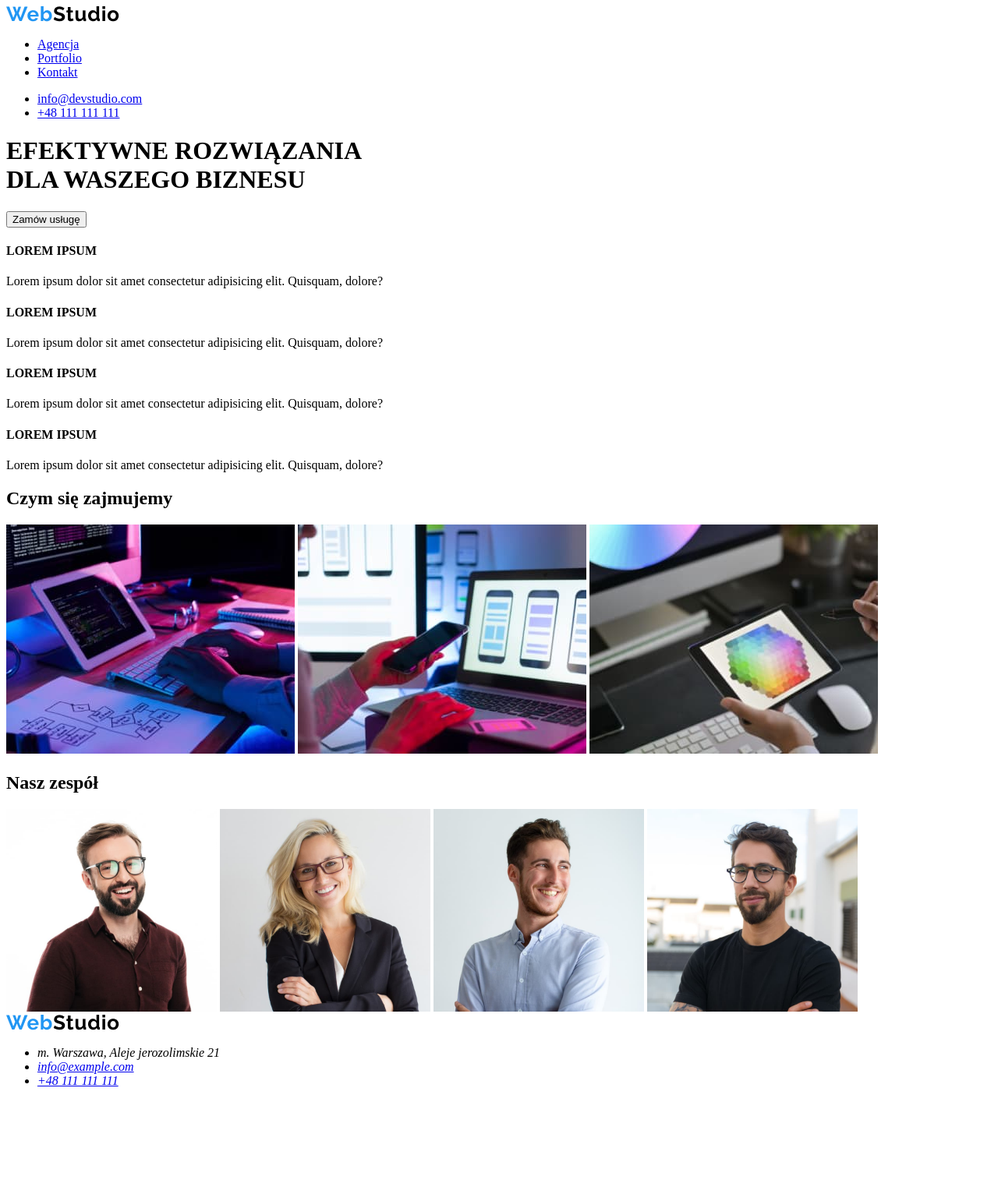
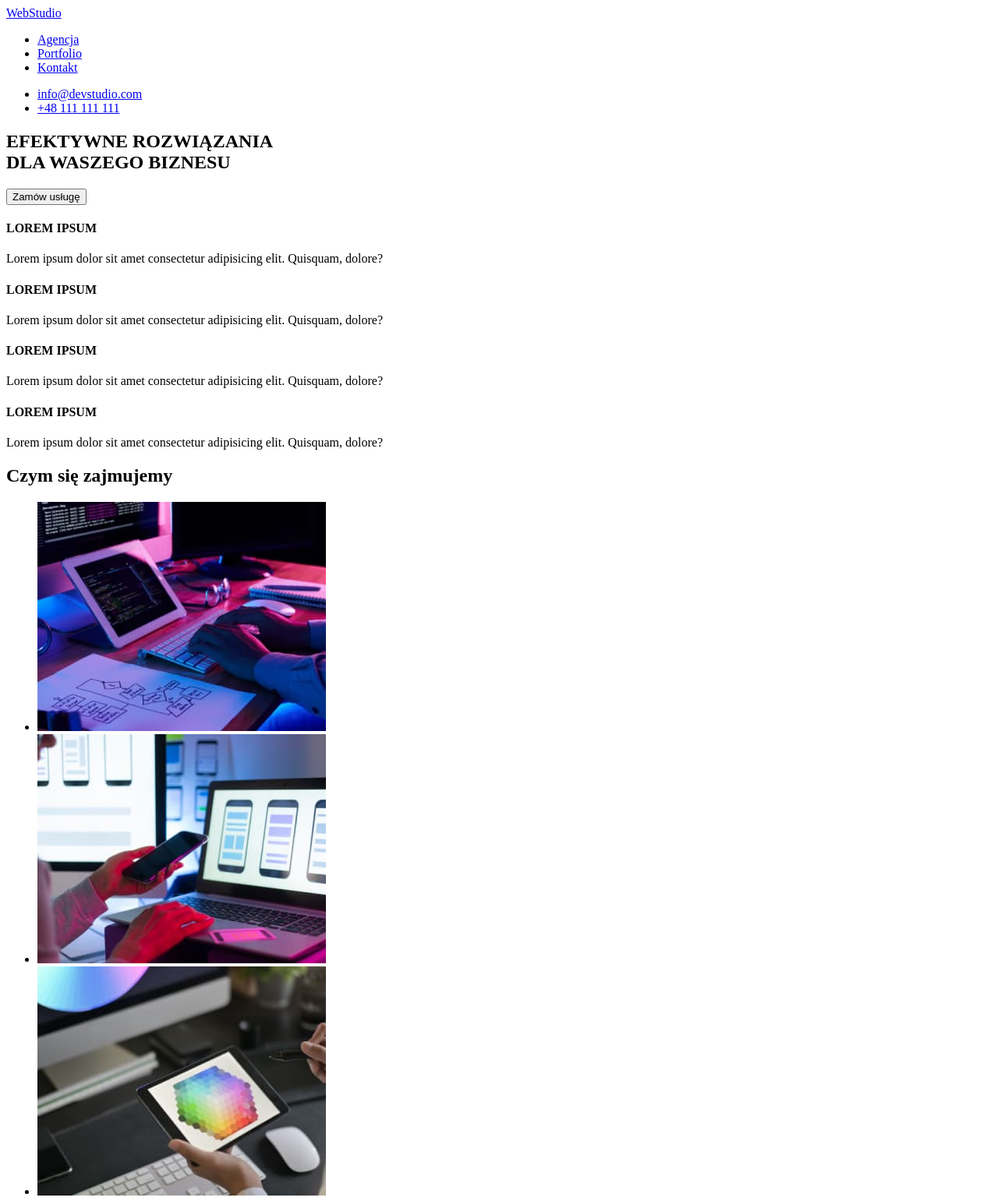
Before and after one commit to masa87/goit-markup-hw-01, a plain HTML site: page index.html in a window 1280 px wide. Shown: the top 1541 px of the page at 78% size. Before the commit the page ends 1412 px from the top, so only its background shows below. Drawn offline with Linux system fonts and the light colour scheme.

Commit message:
zamiana div na ul. oraz div na section

```diff
--- a/index.html
+++ b/index.html
@@ -10,7 +10,7 @@
 
 <body>
     <header>
-        <a href="#"><img src="images/Logo.jpg" alt="Logo" width="145"></a>
+        <a href="#">WebStudio</a>
         <nav>
             <ul>
                 <li><a href="#">Agencja</a></li>
@@ -27,12 +27,12 @@
 
     <main>
 
-        <div class="section1">
+        <section class="section1">
             <h1>EFEKTYWNE ROZWIĄZANIA<br> DLA WASZEGO BIZNESU</h1>
             <button type="button">Zamów usługę</button>
-        </div>
+        </section>
 
-        <div class="section2">
+        <section class="section2">
             <div class="box_card">
                 <h4>LOREM IPSUM</h4>
                 <p>Lorem ipsum dolor sit amet consectetur adipisicing elit. Quisquam, dolore?</p>
@@ -49,30 +49,30 @@
                 <h4>LOREM IPSUM</h4>
                 <p>Lorem ipsum dolor sit amet consectetur adipisicing elit. Quisquam, dolore?</p>
             </div>
-        </div>
+        </section>
 
-        <div class="section3">
+        <section class="section3">
             <h2>Czym się zajmujemy</h2>
-            <div class="box">
-                <img src="images/box1.jpg" alt="Aplikacje na tablety" width="370" height="294">
-                <img src="images/box2.jpg" alt="Aplikacje na komputery" width="370" height="294">
-                <img src="images/box3.jpg" alt="Aplikacje na urządzenia mobilne" width="370" height="294">
-            </div>
-        </div>
+            <ul class="box">
+                <li><img src="images/box1.jpg" alt="Aplikacje na tablety" width="370" height="294"></li>
+                <li><img src="images/box2.jpg" alt="Aplikacje na komputery" width="370" height="294"></li>
+                <li><img src="images/box3.jpg" alt="Aplikacje na urządzenia mobilne" width="370" height="294"></li>
+            </ul>
+        </section>
 
-        <div class="section4">
+        <section class="section4">
             <h2>Nasz zespół</h2>
-            <div class="team_card">
-                <img src="images/team1.jpg" alt="Product Designer" width="270" height="260">
-                <img src="images/team2.jpg" alt="Frontend Developer" width="270" height="260">
-                <img src="images/team3.jpg" alt="Marketing" width="270" height="260">
-                <img src="images/team4.jpg" alt="UI Designer" width="270" height="260">
-            </div>
-        </div>
+            <ul class="team_card">
+                <li><img src="images/team1.jpg" alt="Product Designer" width="270" height="260"></li>
+                <li><img src="images/team2.jpg" alt="Frontend Developer" width="270" height="260"></li>
+                <li><img src="images/team3.jpg" alt="Marketing" width="270" height="260"></li>
+                <li><img src="images/team4.jpg" alt="UI Designer" width="270" height="260"></li>
+            </ul>
+        </section>
     </main>
 
     <footer>
-        <a href="#"><img src="images/Logo.jpg" alt="Logo" width="145"></a>
+        <a href="#">WebStudio</a>
 
         <address>
             <ul>
```
